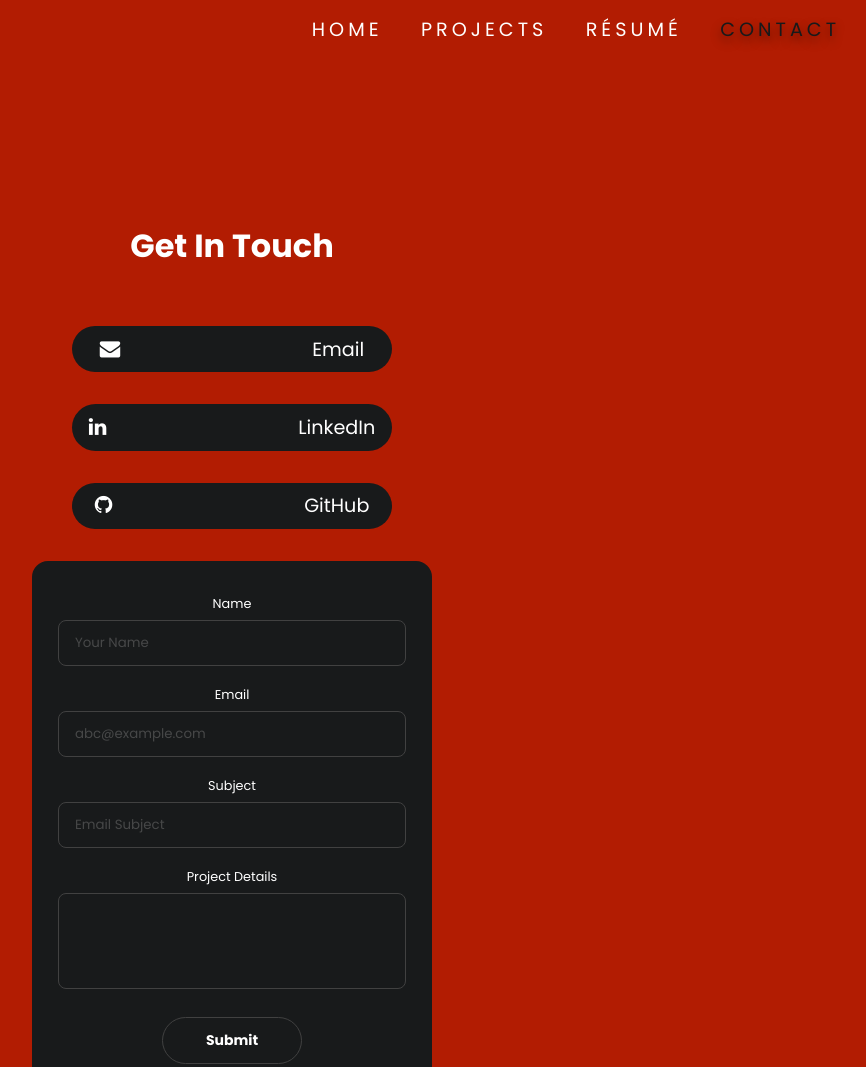
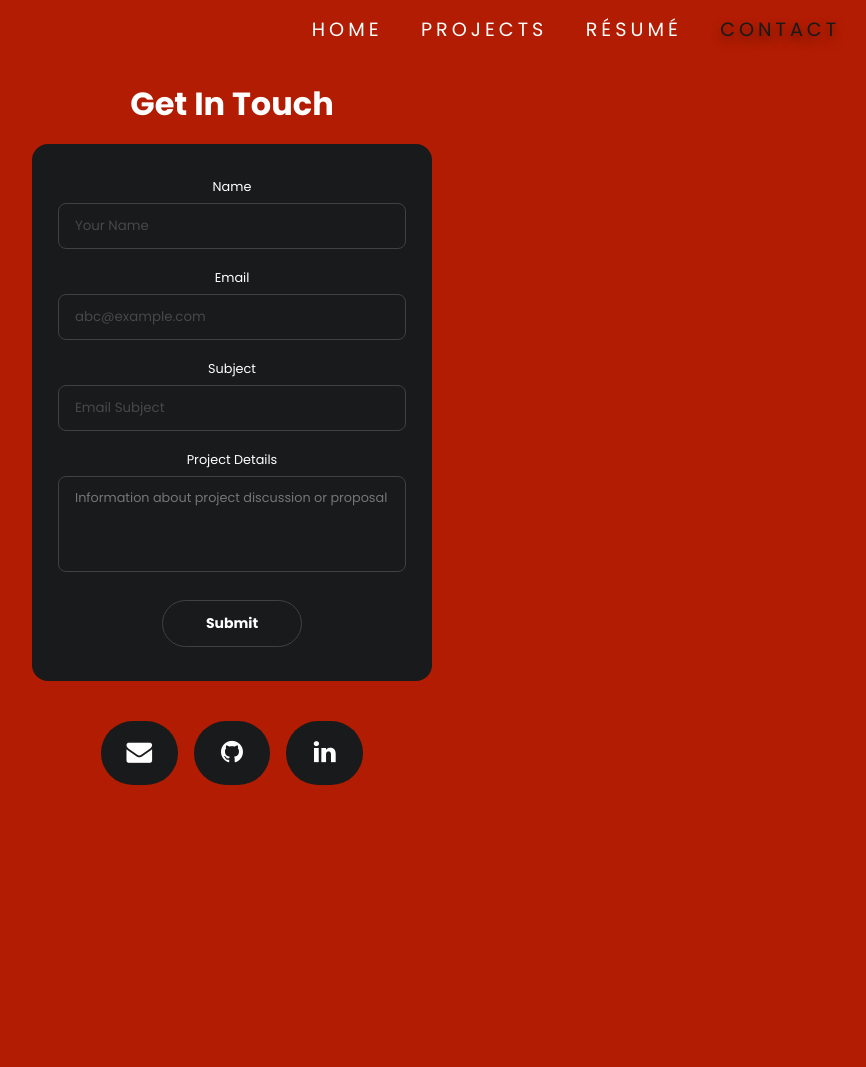
Before and after one commit to daimbk/daimbk.github.io, a plain HTML site: page pages/contact.html in a window 1280 px wide. Shown: the top 1067 px of the page, without its empty margins (408-1274 px from the left). After the commit the page ends 825 px from the top, so only its background shows below. Drawn offline with Linux system fonts and the light colour scheme.

Commit message:
update contact page layout

```diff
--- a/pages/contact.css
+++ b/pages/contact.css
@@ -63,51 +63,19 @@ section {
   color: #181a1b;
 }
 
-.contact-container {
+.contact {
   display: flex;
   flex-direction: column;
+  align-items: center;
   justify-content: center;
-  align-items: center;
   text-align: center;
-  height: 100vh;
 }
 
-.contact-heading {
-  margin-top: 65vh;
+.heading {
+  flex: 1;
+  margin-top: 10vh;
   font-size: 2rem;
   color: #fff;
-}
-
-.contact-buttons {
-  margin-top: 5vh;
-  text-align: center;
-  display: flex;
-  flex-direction: column;
-}
-
-.contact-buttons a {
-  margin: 2vh 0;
-}
-
-.contact-buttons .fa {
-  background: #181a1b;
-  color: #fff;
-  width: 25vw;
-  padding: 1vw;
-  border-radius: 20vh;
-  font-size: 1.6vw;
-  cursor: pointer;
-  transition: 0.5s ease;
-}
-
-.contact-buttons .fa:hover {
-  background: #fff;
-  color: #181a1b;
-}
-
-.contact-buttons .fa span {
-  font-size: 1.5vw;
-  margin-left: 15vw;
 }
 
 .form-container {
@@ -207,6 +175,31 @@ section {
   background-color: #fff;
   border-color: #fff;
   color: #181a1b;
+  transition: 0.5s ease;
+}
+
+.icons {
+  margin: 5vh 0;
+  display: flex;
+  flex-direction: row;
+  justify-content: space-between;
+}
+
+.icons .fa {
+  width: 6vw;
+  padding: 1.5vw;
+  border-radius: 20vh;
+  font-size: 2vw;
+  cursor: pointer;
+  background: #181a1b;
+  transition: 0.5s ease;
+  color: #fff;
+  margin: 0 1vh;
+}
+
+.icons .fa:hover {
+  background-color: #fff;
+  color: #181a1b;
 }
 
 /* responsive */
@@ -272,16 +265,6 @@ input[type="checkbox"] {
     color: #b21c02;
   }
 
-  .contact-buttons .fa {
-    width: 65vw;
-    padding: 3vw;
-    font-size: 10vw;
-  }
-
-  .contact-buttons .fa span {
-    font-size: 8vw;
-  }
-
   .form-container {
     width: 90%;
   }
@@ -292,6 +275,12 @@ input[type="checkbox"] {
 
   .form-container .form-group textarea {
     font-size: 3vw;
+  }
+
+  .icons .fa {
+    width: 18vw;
+    padding: 3vw;
+    font-size: 8vw;
   }
 
   /* scroll bar */
--- a/pages/contact.html
+++ b/pages/contact.html
@@ -26,21 +26,8 @@
         <label for="check" class="fa fa-bars"></label>
       </div>
 
-      <div class="contact-container">
-        <h2 class="contact-heading">Get In Touch</h2>
-
-        <div class="contact-buttons">
-          <a href="mailto:daimbkhalid@gmail.com"
-            ><i class="fa fa-envelope"><span>Email</span></i></a
-          >
-          <a href="https://www.linkedin.com/in/daimbinkhalid/"
-            ><i class="fa fa-linkedin"><span>LinkedIn</span></i></a
-          >
-          <a href="https://github.com/daimbk"
-            ><i class="fa fa-github"><span>GitHub</span></i></a
-          >
-        </div>
-
+      <div class="contact">
+        <h2 class="heading">Get In Touch</h2>
         <div class="form-container">
           <form class="form">
             <div class="form-group">
@@ -82,11 +69,20 @@
                 id="textarea"
                 name="textarea"
                 placeholder="Information about project discussion or proposal"
-              >
-              </textarea>
+              ></textarea>
             </div>
             <button type="submit" class="form-submit-btn">Submit</button>
           </form>
+        </div>
+
+        <div class="icons">
+          <a href="mailto:daimbkhalid@gmail.com">
+            <i class="fa fa-envelope"></i
+          ></a>
+          <a href="https://github.com/daimbk"><i class="fa fa-github"></i></a>
+          <a href="https://www.linkedin.com/in/daimbinkhalid/">
+            <i class="fa fa-linkedin"></i
+          ></a>
         </div>
       </div>
     </section>
```
